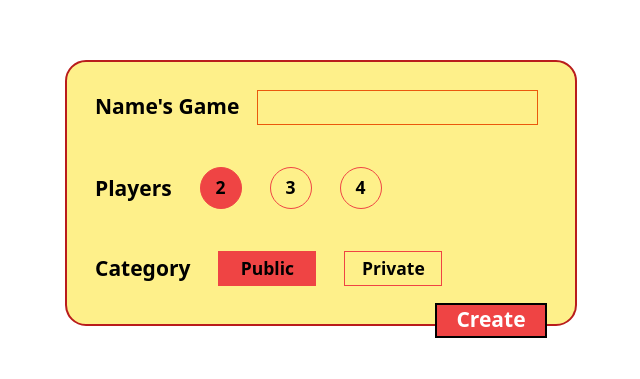
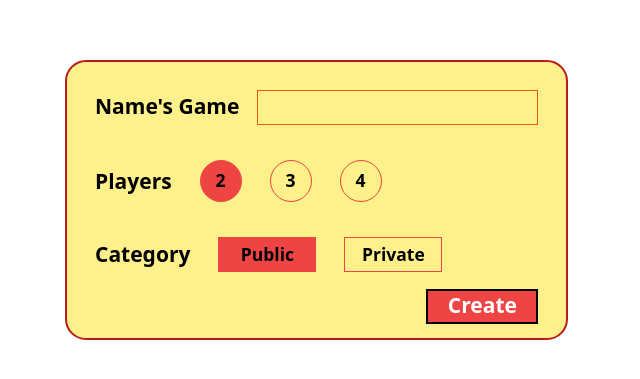
Before and after one commit to ikizey/towers-game, a React (Create React App) app: page /create-game in a window 1280 px wide. Shown: the part 207-586 px from the top of the page, without its empty margins (255-895 px from the left). Built offline with nearby package versions, Linux system fonts and the light colour scheme; no server answers.

Commit message:
edit widht and height padding

```diff
--- a/src/pages/CreateGame.jsx
+++ b/src/pages/CreateGame.jsx
@@ -33,7 +33,7 @@ const CreateGame = () => {
   };
 
   return (
-    <div className='w-2/5 h-1/3 bg-yellow-200 z-50 absolute top-1/3 left-1/4 border-red-700 border-2 rounded-3xl p-8 backdrop-blur-sm'>
+    <div className='max-w-2xl max-h-80 bg-yellow-200 z-50 absolute top-1/3 left-1/4 border-red-700 border-2 rounded-3xl p-8 backdrop-blur-sm'>
       <form onSubmit={formHandler}>
         <div>
           <label className='text-2xl font-bold mr-5'>Name's Game</label>
@@ -42,7 +42,7 @@ const CreateGame = () => {
             type='text'
             ref={refName}
           />
-          <div className='mt-12 flex gap-8 items-center'>
+          <div className='mt-10 flex gap-8 items-center'>
             <p className='text-2xl font-bold'>Players</p>
             {players.map((item) => (
               <div key={item} className='relative focus:outline-none'>
@@ -67,7 +67,7 @@ const CreateGame = () => {
             ))}
           </div>
           <div>
-            <div className='mt-12 flex gap-8 items-center'>
+            <div className='mt-10  flex gap-8 items-center'>
               <p className='text-2xl font-bold'>Category</p>
               {category.map((item) => (
                 <div key={item} className='relative focus:outline-none'>
```
